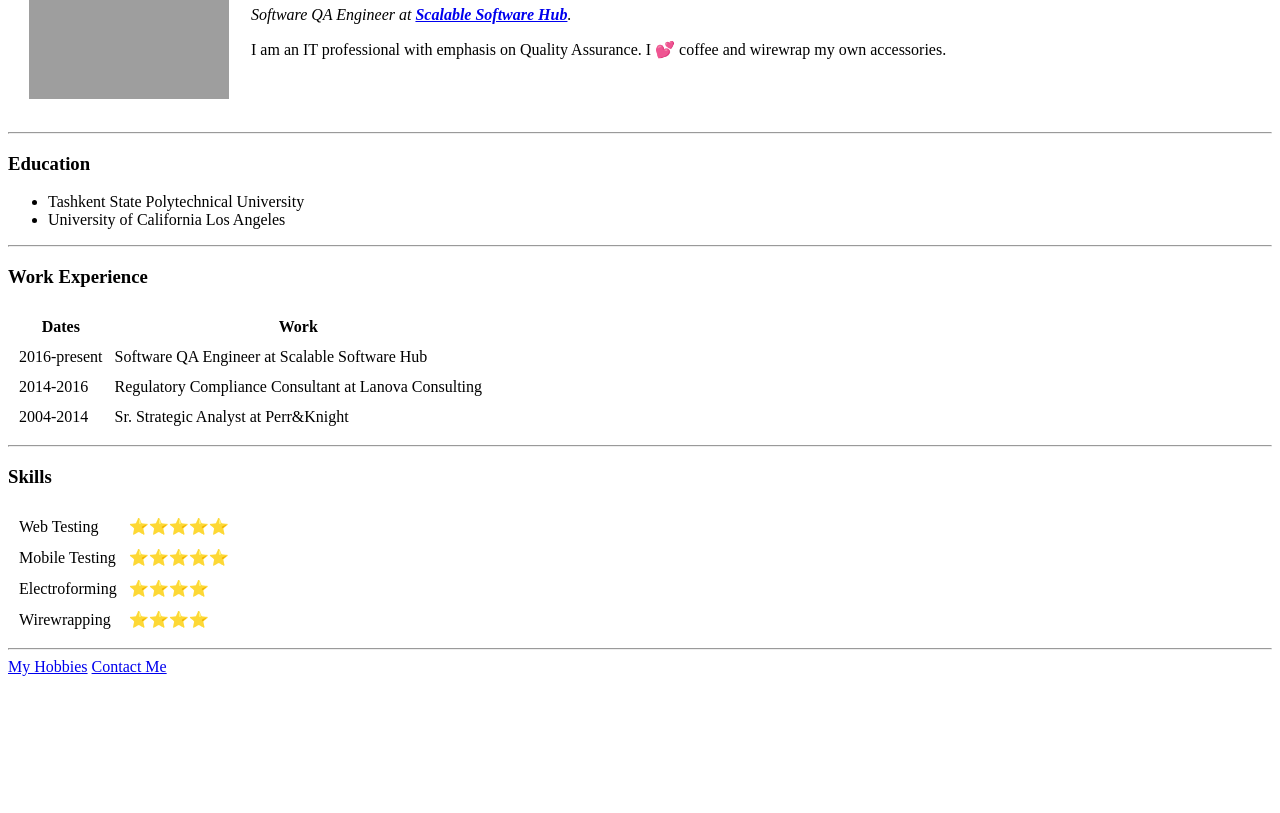
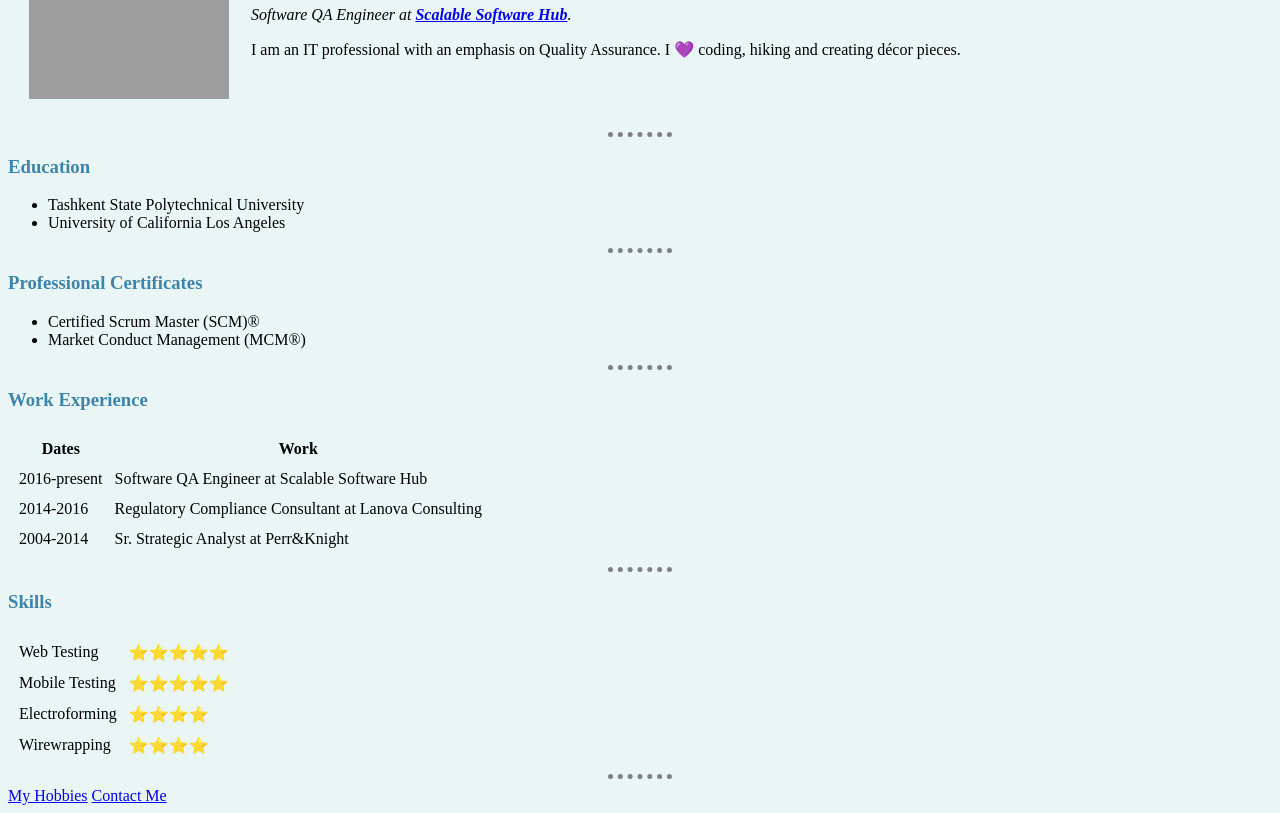
Before and after one commit to lana-20/cv, a plain HTML site: page index.html in a window 1280 px wide. Shown: the part 130-943 px from the top of the page. Before the commit the page ends 814 px from the top, so only its background shows below. Drawn offline with Linux system fonts and the light colour scheme; grey boxes are pictures that could not be loaded.

Commit message:
Update index.html

```diff
--- a/index.html
+++ b/index.html
@@ -4,6 +4,8 @@
 <head>
   <meta charset="utf-8">
   <title>Lana's Personal Site</title>
+  <link rel="stylesheet" href="css/styles.css">
+
 </head>
 
 <body>
@@ -13,7 +15,7 @@
       <td>
         <h1>Lana Begunova</h1>
         <p><em>Software QA Engineer at <strong><a href="http://www.scalablesoftwarehub.com/">Scalable Software Hub</a></strong>.</em></p>
-        <p>I am an IT professional with emphasis on Quality Assurance. I 💕 coffee and wirewrap my own accessories.</p>
+        <p>I am an IT professional with an emphasis on Quality Assurance. I 💜 coding, hiking and creating décor pieces.</p>
       </td>
     </tr>
   </table>
@@ -22,6 +24,12 @@
   <ul>
     <li>Tashkent State Polytechnical University</li>
     <li>University of California Los Angeles</li>
+  </ul>
+  <hr>
+  <h3>Professional Certificates</h3>
+  <ul>
+    <li>Certified Scrum Master (SCM)®</li>
+    <li>Market Conduct Management (MCM®)</li>
   </ul>
   <hr>
   <h3>Work Experience</h3>
```
